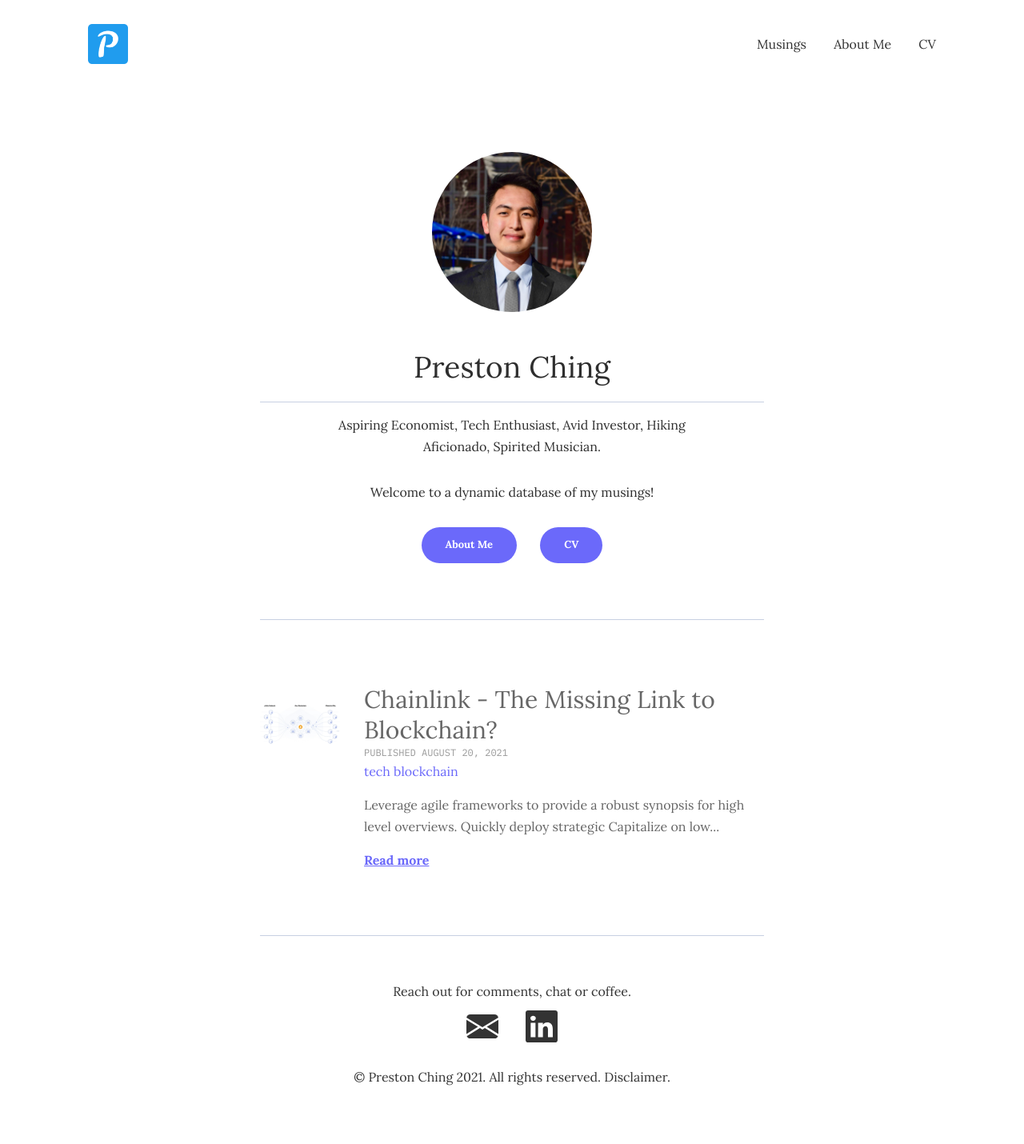
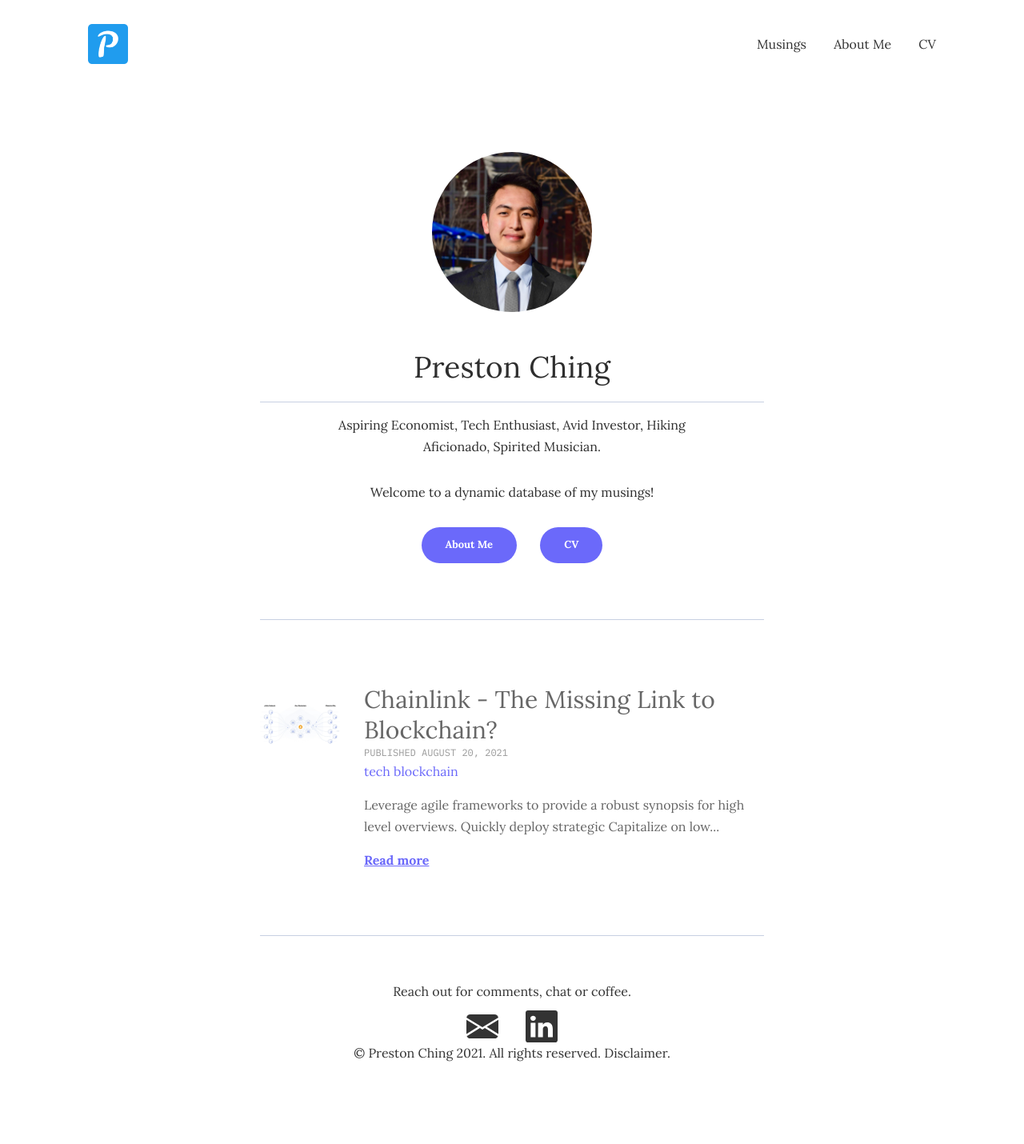
Before and after one commit to PrestonChing/prestonching.github.io, a Jekyll site: the page built from index.html, in a window 1280 px wide. Shown: the whole page at 80% size. Built offline with Jekyll 4.4.1, drawn with Linux system fonts in a browser that asks for light colours.

Commit message:
added copyright 3

```diff
--- a/_sass/3-modules/_footer.scss
+++ b/_sass/3-modules/_footer.scss
@@ -11,6 +11,7 @@
 
 .contact {
   text-align: center;
+  margin-bottom: 30px;
 }
 
 .contact__title {
@@ -28,7 +29,6 @@
 .contact__item {
   display: inline-block;
   margin-right: 30px;
-  margin-bottom: 30px;
   &:last-child {
     margin-right: 0;
   }
```
